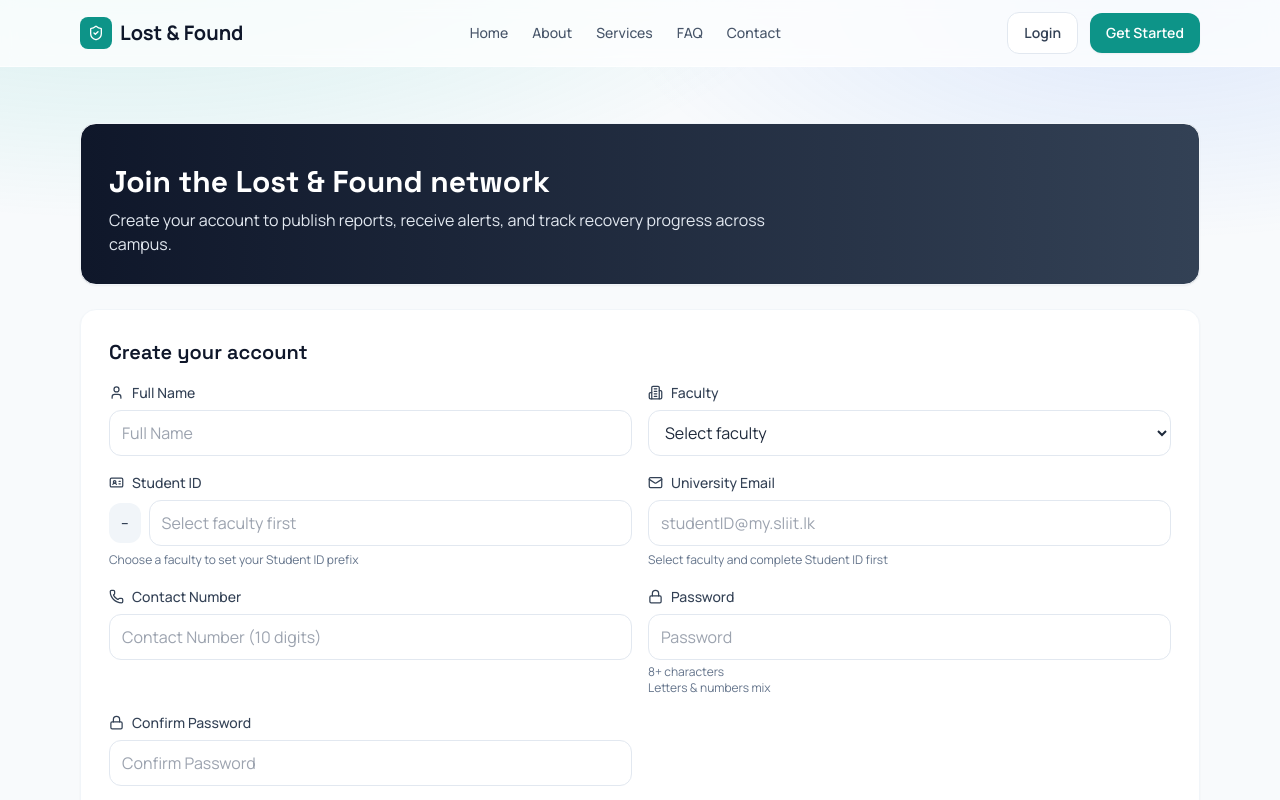
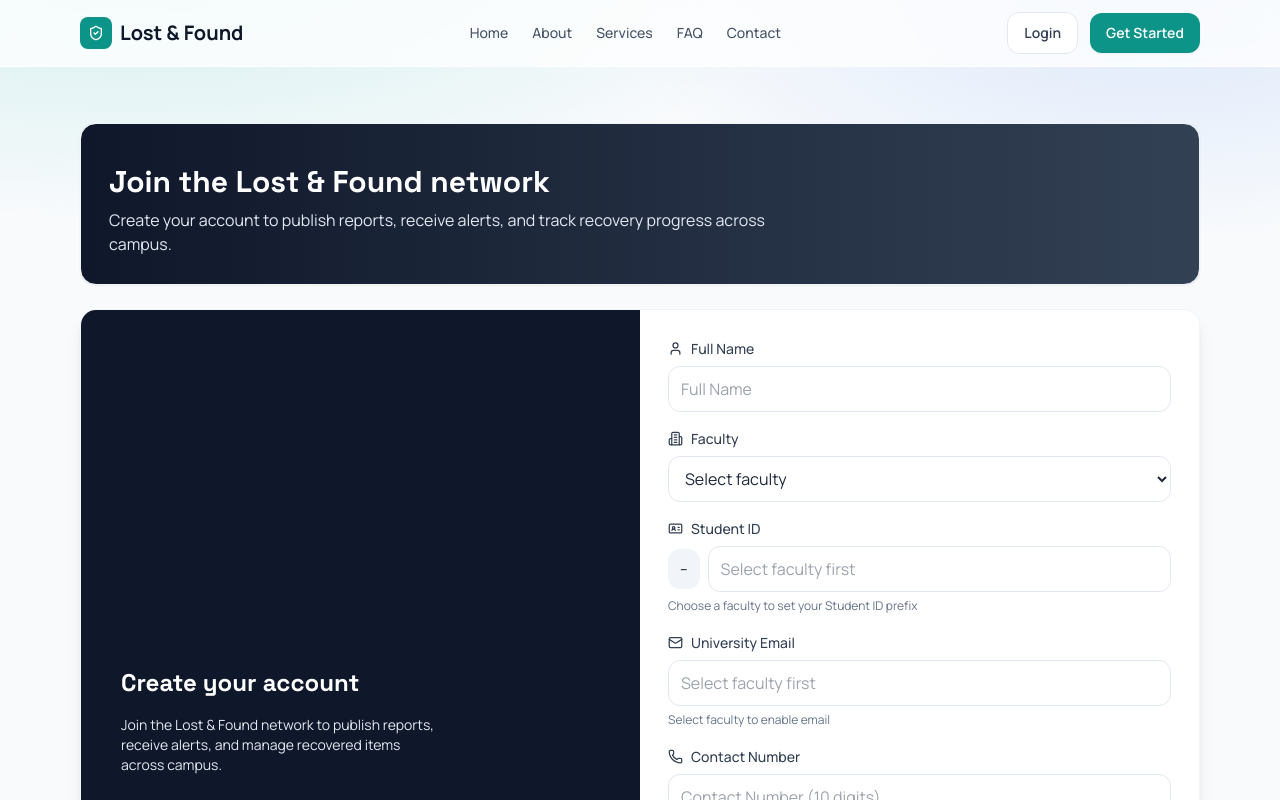
Before and after one commit to akilatheshan23-lang/Lost_and_Found_Platform, a React app in the folder frontend/: page /register in a window 1280 px wide. Shown: the top 800 px of the page. Built offline with nearby package versions, Linux system fonts and the light colour scheme; no server answers; the HTML template or start-up script is replaced by a standard one.

Commit message:
Update register form

```diff
--- a/frontend/src/Components/Register/Register.jsx
+++ b/frontend/src/Components/Register/Register.jsx
@@ -41,6 +41,7 @@ function Register({ isAdminCreate = false }) {
 
   const handleChange = (e) => {
     const { name, value } = e.target;
+    let nextValue = value;
 
     if (name === 'faculty') {
       const nextRule = FACULTY_ID_RULES[value] || null;
@@ -66,9 +67,14 @@ function Register({ isAdminCreate = false }) {
       return;
     }
 
+    // Trim email input but preserve user's casing (validation is case-insensitive)
+    if (name === 'email') {
+      nextValue = String(nextValue || '').trim();
+    }
+
     setInputs((prevState) => ({
       ...prevState,
-      [name]: value,
+      [name]: nextValue,
     }));
 
     if (name === 'contactNumber') {
@@ -172,10 +178,17 @@ function Register({ isAdminCreate = false }) {
           <p className="mt-2 max-w-2xl text-slate-200">Create your account to publish reports, receive alerts, and track recovery progress across campus.</p>
         </div>
 
-        <form className="surface grid gap-4 p-7 animate-fade-up-delay-1" onSubmit={handleSubmit}>
-          <h2 className="text-xl font-semibold text-slate-900">Create your account</h2>
+        <form className="surface overflow-hidden rounded-2xl shadow-lg animate-fade-up-delay-1 grid grid-cols-1 lg:grid-cols-2" onSubmit={handleSubmit}>
+          <div className="hidden lg:flex flex-col justify-center gap-4 bg-slate-900 p-10">
+            <h2 className="text-2xl font-bold text-white">Create your account</h2>
+            <p className="text-sm text-slate-200 max-w-xs">Join the Lost & Found network to publish reports, receive alerts, and manage recovered items across campus.</p>
+          </div>
+
+          <div className="p-7">
+            <h2 className="text-2xl font-bold text-slate-900 mb-4 lg:hidden">Create your account</h2>
             {error && <p className="rounded-lg border border-red-200 bg-red-50 px-3 py-2 text-sm text-red-700">{error}</p>}
-          <div className="grid gap-4 sm:grid-cols-2">
+
+            <div className="space-y-4">
               <div>
                 <label className="block text-sm font-medium text-slate-700 inline-flex items-center gap-2"><User size={15} /> Full Name</label>
                 <input className="field mt-1" type="text" name="name" onChange={handleChange} placeholder="Full Name" value={inputs.name} required />
@@ -197,15 +210,38 @@ function Register({ isAdminCreate = false }) {
                 <label className="block text-sm font-medium text-slate-700 inline-flex items-center gap-2"><IdCard size={15} /> Student ID</label>
                 <div className="flex items-center gap-2 mt-1">
                   <span className="rounded-xl bg-slate-100 px-3 py-2.5 text-sm font-semibold text-slate-700">{selectedFacultyRule ? selectedFacultyRule.prefix : '--'}</span>
-                <input className="field flex-1" type="text" name="studentID" placeholder={selectedFacultyRule ? `${selectedFacultyRule.digits} digits` : 'Select faculty first'} value={inputs.studentID} onChange={handleChange} inputMode="numeric" pattern="[0-9]*" maxLength={selectedFacultyRule ? selectedFacultyRule.digits : 0} disabled={!selectedFacultyRule} required={inputs.role === 'student'} />
+                  <input
+                    className="field flex-1"
+                    type="text"
+                    name="studentID"
+                    placeholder={selectedFacultyRule ? `${selectedFacultyRule.digits} digits` : 'Select faculty first'}
+                    value={inputs.studentID}
+                    onChange={handleChange}
+                    inputMode="numeric"
+                    pattern="[0-9]*"
+                    maxLength={selectedFacultyRule ? selectedFacultyRule.digits : undefined}
+                    disabled={!selectedFacultyRule && inputs.role === 'student'}
+                    required={inputs.role === 'student' && !!selectedFacultyRule}
+                  />
                 </div>
                 <small className="text-xs text-slate-500">{selectedFacultyRule ? `Final Student ID: ${fullStudentID || selectedFacultyRule.prefix}` : 'Choose a faculty to set your Student ID prefix'}</small>
               </div>
 
               <div>
                 <label className="block text-sm font-medium text-slate-700 inline-flex items-center gap-2"><Mail size={15} /> University Email</label>
-              <input className="field mt-1" type="email" name="email" onChange={handleChange} placeholder={selectedFacultyRule ? expectedUniversityEmail : 'studentID@my.sliit.lk'} value={inputs.email} pattern="^[A-Za-z0-9._%+-]+@my\.sliit\.lk$" title="Use your @my.sliit.lk email" required />
-              <small className="text-xs text-slate-500">{selectedFacultyRule ? `Must match: ${expectedUniversityEmail}` : 'Select faculty and complete Student ID first'}</small>
+                <input
+                  className="field mt-1"
+                  type="email"
+                  name="email"
+                  onChange={handleChange}
+                  placeholder={selectedFacultyRule ? expectedUniversityEmail : 'Select faculty first'}
+                  value={inputs.email}
+                  pattern="^[A-Za-z0-9._%+-]+@my\\.sliit\\.lk$"
+                  title="Use your @my.sliit.lk email"
+                  disabled={!selectedFacultyRule && inputs.role === 'student'}
+                  required={inputs.role === 'student' && !!selectedFacultyRule}
+                />
+                <small className="text-xs text-slate-500">{selectedFacultyRule ? `Must match: ${expectedUniversityEmail}` : 'Select faculty to enable email'}</small>
               </div>
 
               <div>
@@ -250,10 +286,11 @@ function Register({ isAdminCreate = false }) {
               </div>
             </div>
 
-          <div className="pt-1">
-            <button className="btn btn-primary disabled:cursor-not-allowed disabled:opacity-70" type="submit" disabled={isSubmitting}>
+            <div className="pt-4">
+              <button className="btn btn-primary w-full rounded-xl py-4 shadow-lg disabled:cursor-not-allowed disabled:opacity-70" type="submit" disabled={isSubmitting}>
                 {isSubmitting ? <span className="inline-flex items-center gap-2"><Loader2 size={16} className="animate-spin" /> Registering...</span> : 'Create account'}
               </button>
+            </div>
           </div>
         </form>
       </div>
```
Lines whose indentation alone changed are shown as unchanged.
